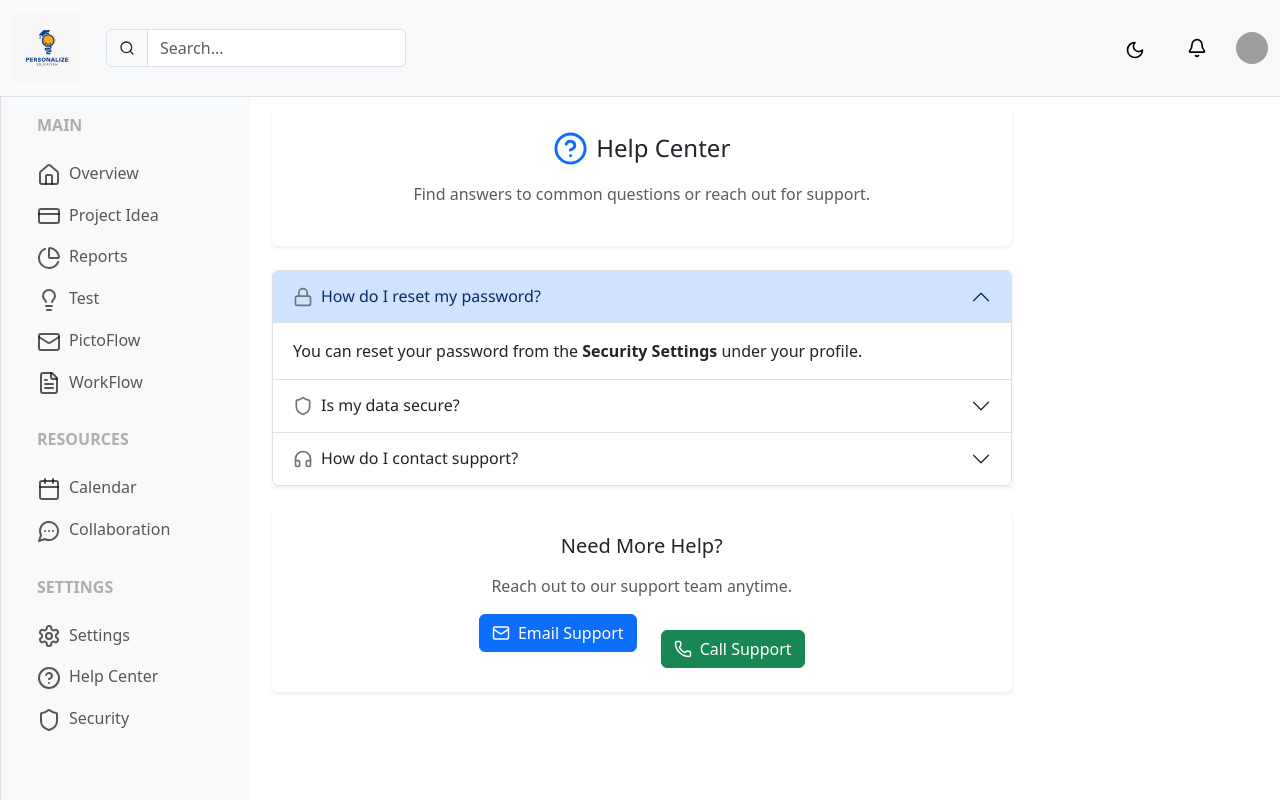
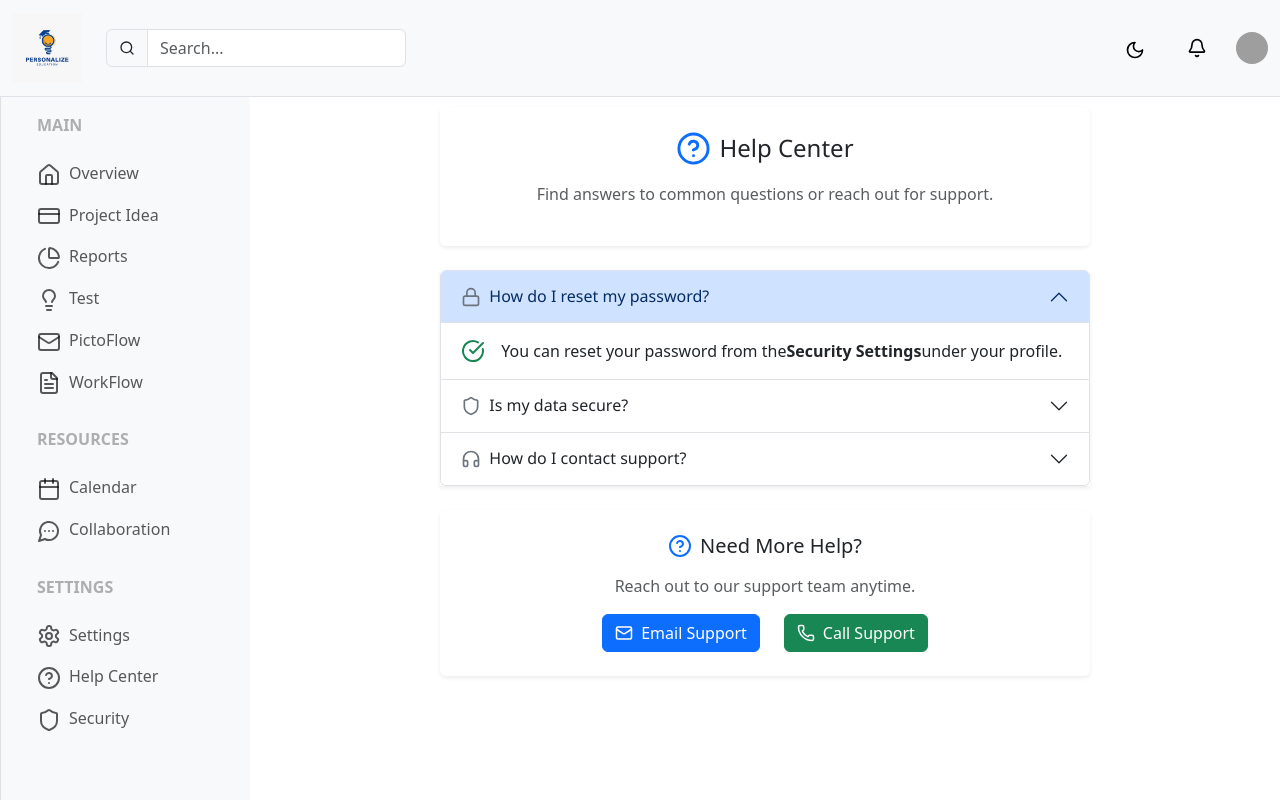
Before and after one commit to coddingjatin/HackPalloti, a React (Vite) app in the folder cli/: page /help in a window 1280 px wide. Built offline with nearby package versions, Linux system fonts and the light colour scheme; no server answers; grey boxes are pictures that could not be loaded.

Commit message:
Update Help.jsx

```diff
--- a/cli/src/components/Security_Help/Help.jsx
+++ b/cli/src/components/Security_Help/Help.jsx
@@ -1,12 +1,14 @@
 import React from "react";
 import { Container, Card, Accordion, Button, Row, Col } from "react-bootstrap";
-import { HelpCircle, Mail, Phone, Lock, Shield, Headphones } from "lucide-react";
+import { HelpCircle, Mail, Phone, Lock, Shield, Headphones, CheckCircle, AlertCircle, Info } from "lucide-react";
 
 const HelpCenter = () => {
   return (
-    <Container className="mtd-flex flex-column align-items-center">
+    <Container>
+      <Row className="justify-content-start">
+        <Col md={{ span: 8, offset: 2 }} className="d-flex flex-column align-items-center">
           {/* Header */}
-      <Card className="shadow-sm p-4 text-center w-75">
+          <Card className="shadow-sm p-4 text-center w-100">
             <h2 className="mb-3 d-flex align-items-center justify-content-center">
               <HelpCircle size={35} className="me-2 text-primary" />
               Help Center
@@ -17,12 +19,13 @@ const HelpCenter = () => {
           </Card>
 
           {/* FAQ Section */}
-      <Accordion defaultActiveKey="0" className="mt-4 w-75 shadow-sm">
+          <Accordion defaultActiveKey="0" className="mt-4 w-100 shadow-sm">
             <Accordion.Item eventKey="0">
               <Accordion.Header>
                 <Lock size={20} className="me-2 text-secondary" /> How do I reset my password?
               </Accordion.Header>
-          <Accordion.Body>
+              <Accordion.Body className="d-flex align-items-start">
+                <CheckCircle size={24} className="me-3 text-success" />
                 You can reset your password from the <strong>Security Settings</strong> under your profile.
               </Accordion.Body>
             </Accordion.Item>
@@ -30,7 +33,8 @@ const HelpCenter = () => {
               <Accordion.Header>
                 <Shield size={20} className="me-2 text-secondary" /> Is my data secure?
               </Accordion.Header>
-          <Accordion.Body>
+              <Accordion.Body className="d-flex align-items-start">
+                <AlertCircle size={24} className="me-3 text-warning" />
                 Yes! We use <strong>AES-256 encryption</strong> to keep your data safe.
               </Accordion.Body>
             </Accordion.Item>
@@ -38,15 +42,19 @@ const HelpCenter = () => {
               <Accordion.Header>
                 <Headphones size={20} className="me-2 text-secondary" /> How do I contact support?
               </Accordion.Header>
-          <Accordion.Body>
+              <Accordion.Body className="d-flex align-items-start">
+                <Info size={24} className="me-3 text-info" />
                 You can contact us via email or phone below.
               </Accordion.Body>
             </Accordion.Item>
           </Accordion>
 
           {/* Contact Support Section */}
-      <Card className="mt-4 w-75 shadow-sm p-4 text-center">
-        <h5 className="mb-3">Need More Help?</h5>
+          <Card className="mt-4 w-100 shadow-sm p-4 text-center">
+            <h5 className="mb-3 d-flex align-items-center justify-content-center">
+              <HelpCircle size={24} className="me-2 text-primary" />
+              Need More Help?
+            </h5>
             <p className="text-muted">Reach out to our support team anytime.</p>
             <Row className="justify-content-center">
               <Col xs="auto">
@@ -55,12 +63,14 @@ const HelpCenter = () => {
                 </Button>
               </Col>
               <Col xs="auto">
-            <Button variant="success" className="d-flex align-items-center mt-3">
+                <Button variant="success" className="d-flex align-items-center">
                   <Phone size={18} className="me-2" /> Call Support
                 </Button>
               </Col>
             </Row>
           </Card>
+        </Col>
+      </Row>
     </Container>
   );
 };
```
Lines whose indentation alone changed are shown as unchanged.
